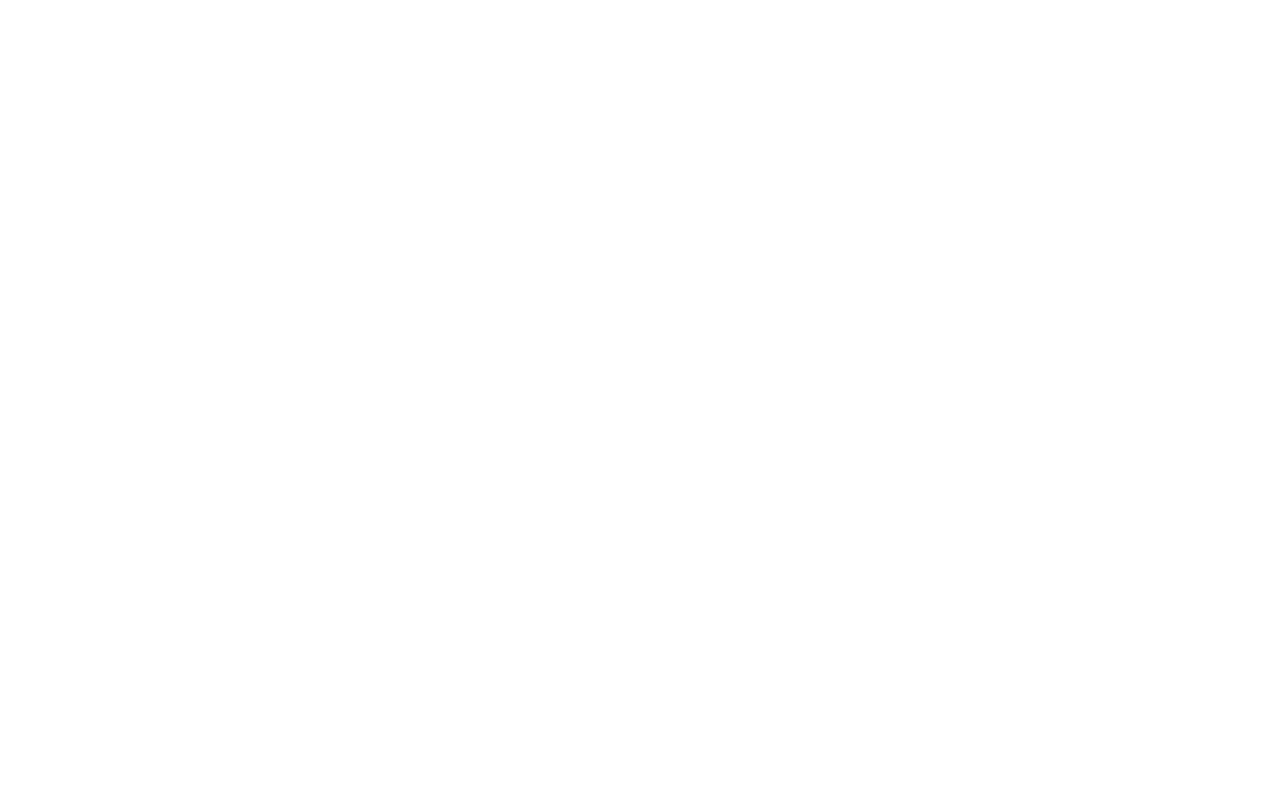
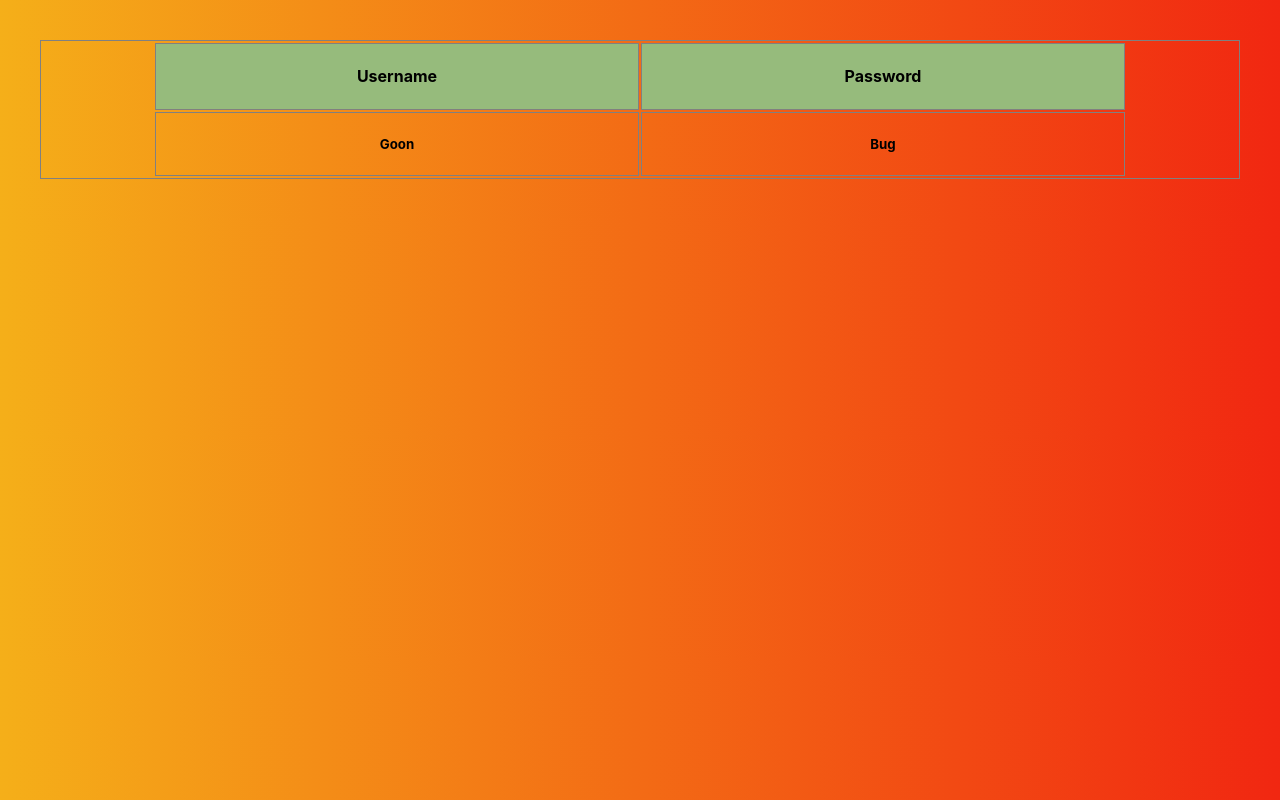
Before and after one commit to jdanusantoso/Revature-Financial-Center, a React (Create React App) app in the folder front-end/: page /prof in a window 1280 px wide. Before the commit this address had no page. Built offline with nearby package versions, Linux system fonts and the light colour scheme.

Commit message:
profile interface added

```diff
--- a/front-end/src/App.css
+++ b/front-end/src/App.css
@@ -3,9 +3,43 @@
 
 }
 
-body{
-  background: #f5af19;  /* fallback for old browsers */
+body {
+  background: #f5af19;
+  /* fallback for old browsers */
   background: -webkit-linear-gradient(to right, #f5af19, #f12711);
   background: linear-gradient(to right, #f5af19, #f12711);
 
 }
+
+.App-header {
+  background-color: #282c34;
+  min-height: 10vh;
+  display: flex;
+  flex-direction: column;
+  align-items: center;
+  justify-content: center;
+  font-size: calc(10px + 2vmin);
+  color: white;
+}
+
+table {
+  display: flex;
+  justify-content: center;
+  border: 1px solid gray;
+  margin: 5vh;
+}
+
+td {
+  border: 1px solid gray;
+  width: 30em;
+}
+
+.Budget-Overview {
+  display: flex;
+  justify-content: center;
+  flex-direction: column;
+}
+
+.Table-Header {
+  background-color: #96bb7c;
+}
--- a/front-end/src/App.tsx
+++ b/front-end/src/App.tsx
@@ -10,17 +10,39 @@
 import Withdraw from "./Components/Withdraw/withdraw";
 import Transfer from "./Components/Transfer/transfer";
 import Transactions from "./Components/Transactions/transactions";
+import { BudgetOverview } from "./Components/budget/BudgetOverview";
+import UserProfile from "./Components/Profile/UserProfile";
+
+const homeBudgets = [
+  {
+    budgeted: 500,
+    spent: 200,
+    category: "Food",
+  },
+];
+
+const loginUser = [
+  {
+    usrName: "Goon",
+    passWord: "Bug",
+  },
+];
 
 function App() {
   return (
     <div className="App">
       <BrowserRouter>
         <Routes>
-          <Route path="/" element={<Login />} />
+          <Route path="/" element={<Login user_profile={loginUser} />} />
           <Route path="/register" element={<Register />} />
           <Route path="/dashboard" element={<Dashboard />} />
           <Route path="/account" element={<Account />} />
-          <Route path="/profile" element={<Profile />} />
+
+          <Route
+            path="/prof"
+            element={<UserProfile user_profile={loginUser} />}
+          />
+
           <Route path="/send" element={<Send />} />
           <Route path="/transactions" element={<Transactions />} />
           <Route path="/transfer" element={<Transfer />} />
@@ -32,3 +54,4 @@
 }
 
 export default App;
+//<Route path="/profile" element={<Profile />} />
--- a/front-end/src/Components/Login/login.tsx
+++ b/front-end/src/Components/Login/login.tsx
@@ -4,6 +4,7 @@
 import { useNavigate } from "react-router-dom";
 import Register from "../Register/register";
 import Dashboard from "../Dashboard/dashboard";
+import UserP from "../Profile/interface";
 
 const Login: React.FC<any> = () => {
   const [error, setError] = useState("");
@@ -31,7 +32,6 @@
     }
   };
 
-
   const login = async () => {
     //send an HTTP POST request with axios, and store the response in a variable that we can use
     try {
@@ -43,7 +43,7 @@
       if (response.status === 200) {
         if (response.data[0] == null) {
           console.log("Error");
-          setError("Username or Password is Incorrect, Please try again!")
+          setError("Username or Password is Incorrect, Please try again!");
         } else {
           //populate our user object from above with the incoming data from the server
           user.userId = response.data[0].userId;
--- /dev/null
+++ b/front-end/src/Components/Profile/UserProfile.tsx
@@ -0,0 +1,49 @@
+import React from "react";
+import UserP from "./interface";
+
+interface ProfInt {
+  user_profile: UserP[];
+}
+
+const LoginProfile: React.FC<UserP> = ({ passWord, usrName }: UserP) => {
+  return (
+    <tr>
+      <td>
+        <h5>{usrName}</h5>
+      </td>
+
+      <td>
+        <h5>{passWord}</h5>
+      </td>
+    </tr>
+  );
+};
+
+const UserProfile: React.FC<ProfInt> = ({ user_profile }: ProfInt) => {
+  return (
+    <div>
+      <table>
+        <tbody>
+          <tr className="Table-Header">
+            <td>
+              <h4>Username</h4>
+            </td>
+            <td>
+              <h4>Password</h4>
+            </td>
+          </tr>
+          {user_profile.map((item) => {
+            return (
+              <LoginProfile
+                usrName={item.usrName}
+                passWord={item.passWord}
+              ></LoginProfile>
+            );
+          })}
+        </tbody>
+      </table>
+    </div>
+  );
+};
+
+export default UserProfile;
--- /dev/null
+++ b/front-end/src/Components/Profile/interface.ts
@@ -0,0 +1,6 @@
+interface UserP {
+    usrName: string,
+    passWord: string
+}
+
+export default UserP;
--- /dev/null
+++ b/front-end/src/Components/budget/BudgetOverview.tsx
@@ -0,0 +1,66 @@
+import React from "react";
+import Budget from "./interface";
+
+interface BudgetProps {
+  budgets: Budget[];
+}
+
+const BudgetItem: React.FC<Budget> = ({
+  category,
+  budgeted,
+  spent,
+}: Budget) => {
+  const remainingAmount: number = budgeted - spent > 0 ? budgeted - spent : 0;
+  return (
+    <tr>
+      <td>
+        <h5>{category}</h5>
+      </td>
+      <td>
+        <h5>{"$" + budgeted}</h5>
+      </td>
+      <td>
+        <h5>{"$" + spent}</h5>
+      </td>
+      <td>
+        <h5>{"$" + remainingAmount}</h5>
+      </td>
+    </tr>
+  );
+};
+
+export const BudgetOverview: React.FC<BudgetProps> = ({
+  budgets,
+}: BudgetProps) => {
+  return (
+    <div className="Budget-Overview">
+      <table>
+        <tbody>
+          <tr className="Table-Header">
+            <td>
+              <h4>CATEGORY</h4>
+            </td>
+            <td>
+              <h4>BUDGETED</h4>
+            </td>
+            <td>
+              <h4>SPENT</h4>
+            </td>
+            <td>
+              <h4>REMAINING</h4>
+            </td>
+          </tr>
+          {budgets.map((item) => {
+            return (
+              <BudgetItem
+                budgeted={item.budgeted}
+                spent={item.spent}
+                category={item.category}
+              ></BudgetItem>
+            );
+          })}
+        </tbody>
+      </table>
+    </div>
+  );
+};
--- /dev/null
+++ b/front-end/src/Components/budget/interface.ts
@@ -0,0 +1,7 @@
+interface Budget {
+    budgeted: number,
+    spent: number,
+    category: string,
+}
+
+export default Budget;
```
Also changed, not shown: front-end/src/Components/Transactions/transaction.tsx (added, +7 -0 lines), 1 other file (tests, documents, lock files or other folders).
